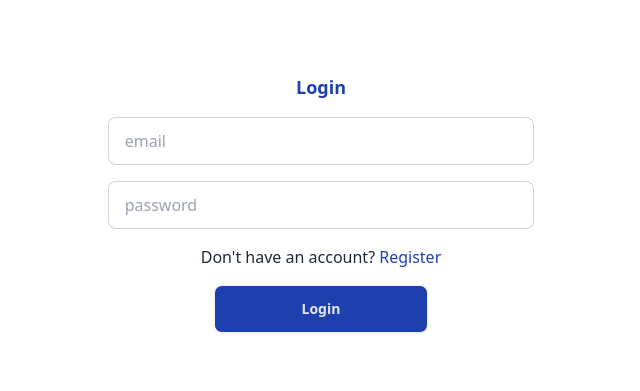
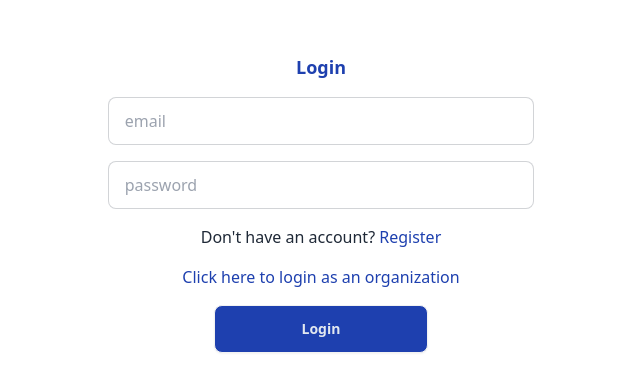
Before and after one commit to kingaranjoroge/InternConnect, a React (Vite) app in the folder frontend/: page /sign-in in a window 1280 px wide. Shown: the part 197-588 px from the top of the page, without its empty margins (319-959 px from the left). Built offline with nearby package versions, Linux system fonts and the light colour scheme.

Commit message:
linked org login page

```diff
--- a/frontend/src/pages/auth/Login.jsx
+++ b/frontend/src/pages/auth/Login.jsx
@@ -40,6 +40,7 @@ const Login = () => {
             required
           />
           <p className="place-self-center">Don't have an account? <a className="text-blue-800" href="/sign-up">Register</a></p>
+          <p className="place-self-center"><a className="text-blue-800" href="/org-signin">Click here to login as an organization</a></p>
         </div>
         <div className="flex items-center justify-center">
           <button type="submit" className="btn bg-blue-800 w-1/2 text-slate-200 hover:bg-blue-950">
```
